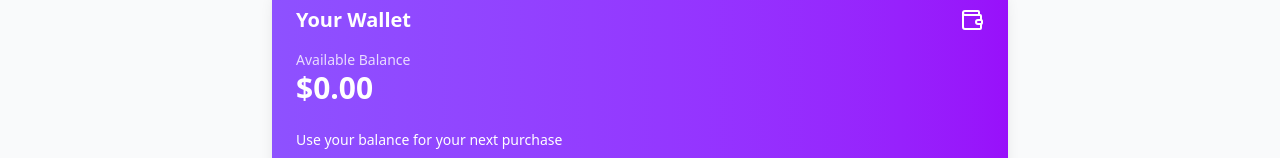
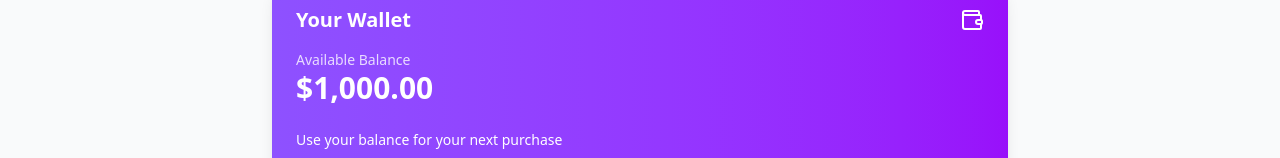
Before and after one commit to ArunadityaLal/ShopWallet, a React (Vite) app: page /wallet in a window 1280 px wide. Shown: the part 170-328 px from the top of the page. Built offline with nearby package versions, Linux system fonts and the light colour scheme.

Commit message:
Updated file

```diff
--- a/src/context/wallet-context.jsx
+++ b/src/context/wallet-context.jsx
@@ -14,7 +14,7 @@ const CATEGORY_PERCENTAGES = {
 }
 
 export function WalletProvider({ children }) {
-  const [balance, setBalance] = useState(0)
+  const [balance, setBalance] = useState(1000)
   const [transactions, setTransactions] = useState([])
 
   // Load wallet data from localStorage on component mount
--- a/src/pages/checkout-page.jsx
+++ b/src/pages/checkout-page.jsx
@@ -33,6 +33,9 @@ export default function CheckoutPage() {
   // Calculate total after applying category discount and wallet funds
   const total = Math.max(0, subtotal - categoryDiscount - walletAmountToUse);
 
+  // Calculate cashback
+  const cashbackAmount = calculateCashback(total, ORDER_CASHBACK_PERCENTAGE);
+
   // Process wallet payment
   let walletPaymentResult = true;
   if (walletAmountToUse > 0 && attemptedWalletPayment && !walletPaymentProcessed) {
@@ -58,8 +61,7 @@ export default function CheckoutPage() {
 
     if (!walletPaymentSuccess) return;
 
-    // Calculate and add cashback
-    const cashbackAmount = calculateCashback(total, ORDER_CASHBACK_PERCENTAGE);
+    // Add cashback
     addCashback(cashbackAmount, `Cashback from order #${Math.floor(Math.random() * 10000)}`, orderCategory);
 
     alert(`Order placed successfully! You earned ${formatCurrency(cashbackAmount)} cashback.`);
@@ -101,6 +103,10 @@ export default function CheckoutPage() {
                 <span>Category Discount ({categoryPercentage}%)</span>
                 <span>- {formatCurrency(categoryDiscount)}</span>
               </div>
+              <div className="flex justify-between mb-2 text-green-600">
+                <span>Cashback ({ORDER_CASHBACK_PERCENTAGE}%)</span>
+                <span>+ {formatCurrency(cashbackAmount)}</span>
+              </div>
               {walletAmountToUse > 0 && (
                 <div className="flex justify-between mb-2 text-green-600">
                   <span>Wallet Credit</span>
@@ -116,7 +122,7 @@ export default function CheckoutPage() {
 
           <div className="bg-green-50 p-4 rounded-lg border border-green-200 mb-6">
             <p className="text-green-800 font-medium">
-              You'll earn {formatCurrency(calculateCashback(total, ORDER_CASHBACK_PERCENTAGE))} cashback on this order!
+              You'll earn {formatCurrency(cashbackAmount)} cashback on this order!
             </p>
           </div>
         </div>
```
Also changed, not shown: src/lib/utils.js (line endings or trailing spaces), src/pages/WalletPage.jsx (line endings or trailing spaces).
